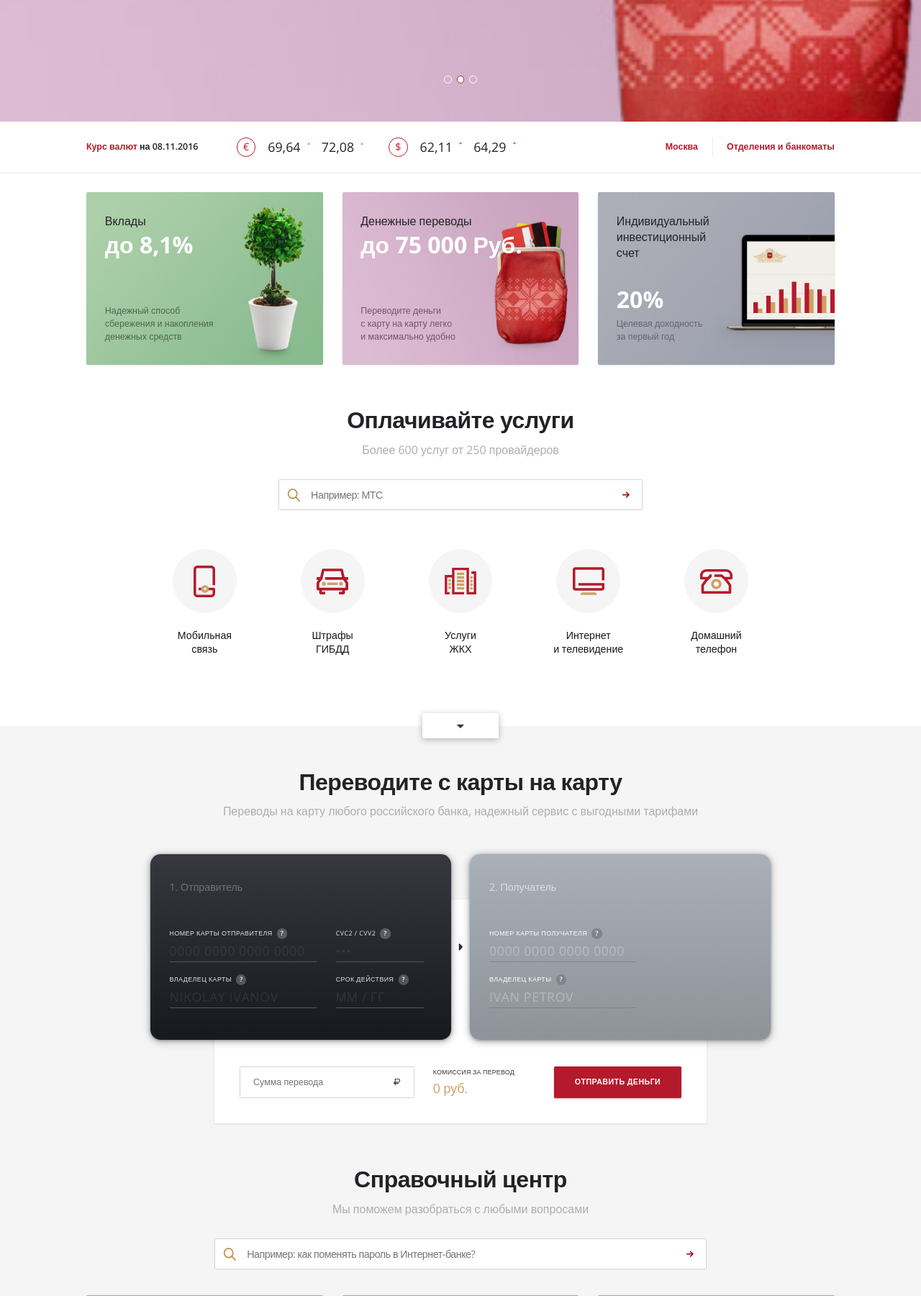
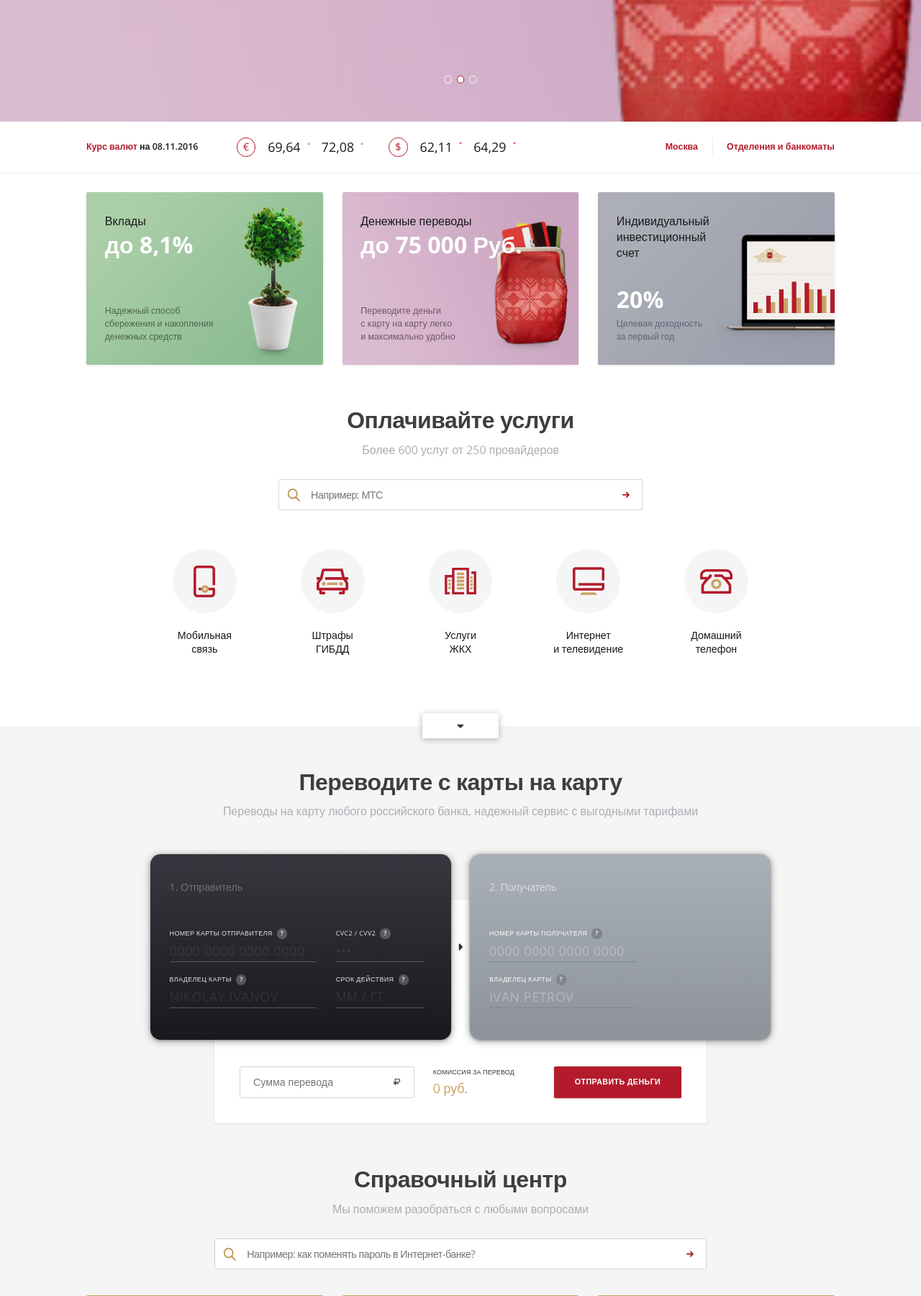
Before and after one commit to bestAIC/rgs, a PHP site: page / in a window 1280 px wide. Shown: the part 498-2299 px from the top of the page at 72% size. Run offline with PHP 8.4, Linux system fonts and the light colour scheme.

Commit message:
fix:правки

```diff
--- a/theme/css/styles.css
+++ b/theme/css/styles.css
@@ -263,16 +263,16 @@ textarea {
   background: transparent;
   box-shadow: none;
   width: 100%;
-  font-weight: 300;
+  font-weight: 400;
   font-family: 'Open Sans', sans-serif;
-  font-size: 1.4rem;
+  font-size: 1.6rem;
   line-height: 2rem;
   padding: 1.4rem 2rem;
   box-sizing: border-box;
   height: 100%;
   position: relative;
   z-index: 1;
-  color: #222226;
+  color: #191919;
   border-radius: 0.2rem;
 }
 textarea {
@@ -343,7 +343,7 @@ body {
   font-family: 'Open Sans', sans-serif;
   font-size: 1.4rem;
   line-height: 1.42857143;
-  color: #222226;
+  color: #191919;
   background-color: #fff;
   font-weight: 400;
 }
@@ -418,7 +418,7 @@ h2,
   font-size: 3.6rem;
   font-weight: 700;
   line-height: 4.8rem;
-  color: #222226;
+  color: #3e3e3e;
   margin-top: 0;
   letter-spacing: -0.05rem;
   margin-bottom: 1rem;
@@ -1124,7 +1124,7 @@ h2,
   margin-bottom: 3rem;
   border-top: 0.6rem solid #cca266;
   text-align: center;
-  color: #222226;
+  color: #191919;
   padding: 4.4rem 3rem 0;
 }
 .no-touch .home__info-section {
@@ -1191,7 +1191,7 @@ h2,
   line-height: 3.2rem;
 }
 .home__news-tab._active {
-  color: #222226;
+  color: #191919;
   border-bottom: 0;
   cursor: default;
 }
@@ -1260,7 +1260,7 @@ h2,
   border-radius: 0.2rem;
   box-shadow: 0 1px 0.3rem rgba(212, 212, 212, 0.8);
   display: block;
-  color: #222226;
+  color: #191919;
   margin-right: 3rem;
   opacity: 0;
   transform: translate(130rem, 0);
@@ -1800,7 +1800,7 @@ h2,
   height: 27rem;
   border-radius: 0.2rem;
   box-shadow: 0 1px 0.4rem rgba(179, 179, 179, 0.3);
-  color: #222226;
+  color: #191919;
   background: none no-repeat center;
   background-size: cover;
   padding: 3.2rem 2.9rem 3.5rem;
--- a/theme/less/blocks/base/common.less
+++ b/theme/less/blocks/base/common.less
@@ -115,7 +115,7 @@ h2,.title{
 	font-size: 36/@rem;
 	font-weight: 700;
 	line-height: 48/@rem;
-	color: @text-color;
+	color: @title-color;
 	margin-top: 0;
 	letter-spacing: -0.5/@rem;
 	margin-bottom: 10/@rem;
--- a/theme/less/blocks/base/inputs.less
+++ b/theme/less/blocks/base/inputs.less
@@ -6,13 +6,13 @@
 	background: transparent;
 	box-shadow: none;
 	width: 100%;
-	font-weight: 300;
+	font-weight: 400;
 	font-family: @font-family-base;
 }
 
 input[type='text'], input[type='password'], input[type='tel'], input[type='date'], input[type='number'], input[type='email'], input[type='url'], input[type='search'],textarea {
 	.input-base-skin();
-	font-size: 14/@rem;
+	font-size: 16/@rem;
 	line-height: 20/@rem;
 	padding: 14/@rem  20/@rem;
 	box-sizing: border-box;
--- a/theme/less/variables.less
+++ b/theme/less/variables.less
@@ -18,7 +18,9 @@
 //@link-color: red;
 //@link-hover-color: darken(@link-color, 15%);
 //@link-hover-decoration: underline;
-@text-color: #222226;
+//@text-color: #222226;
+@text-color: #191919;
+@title-color:#3e3e3e;
 @cRed:#b31b2c;
 @cGold:#cca266;
 @cBorder:#ebebeb;
```
Also changed, not shown: 1 other file.
